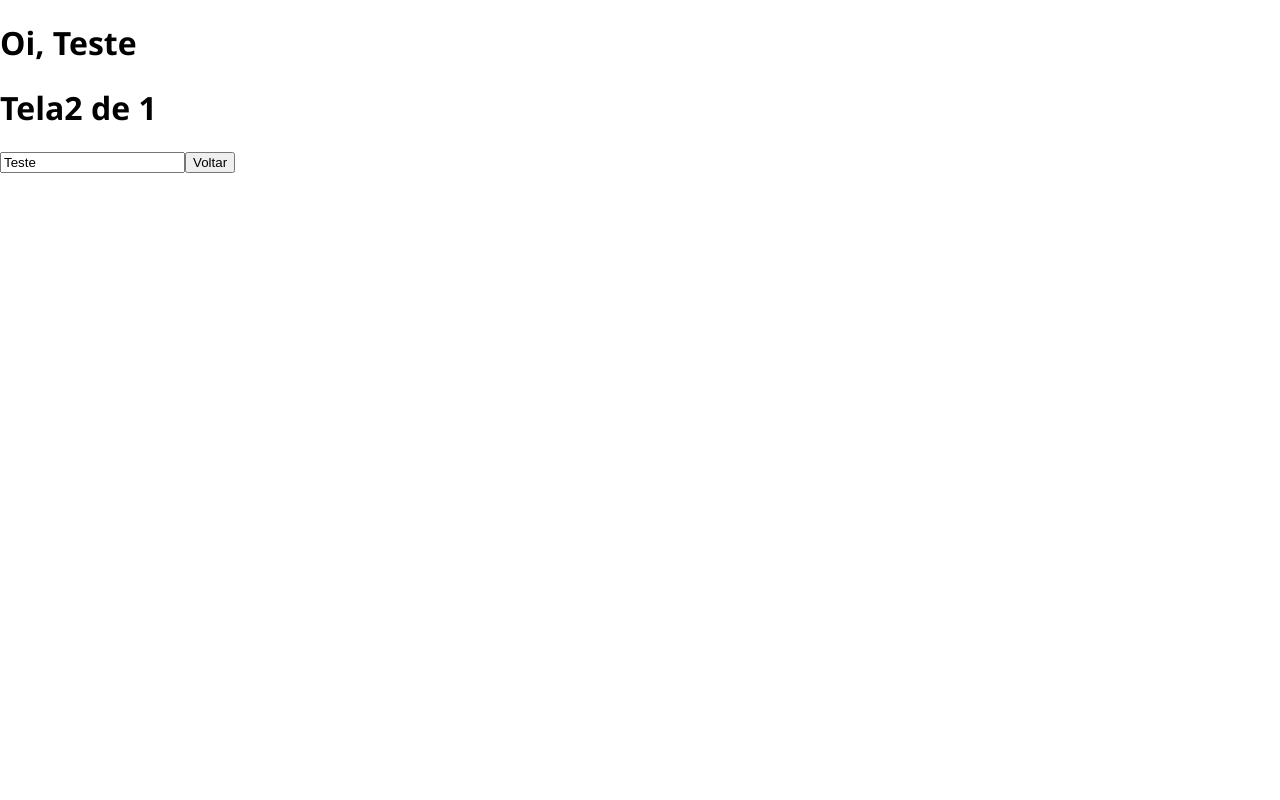
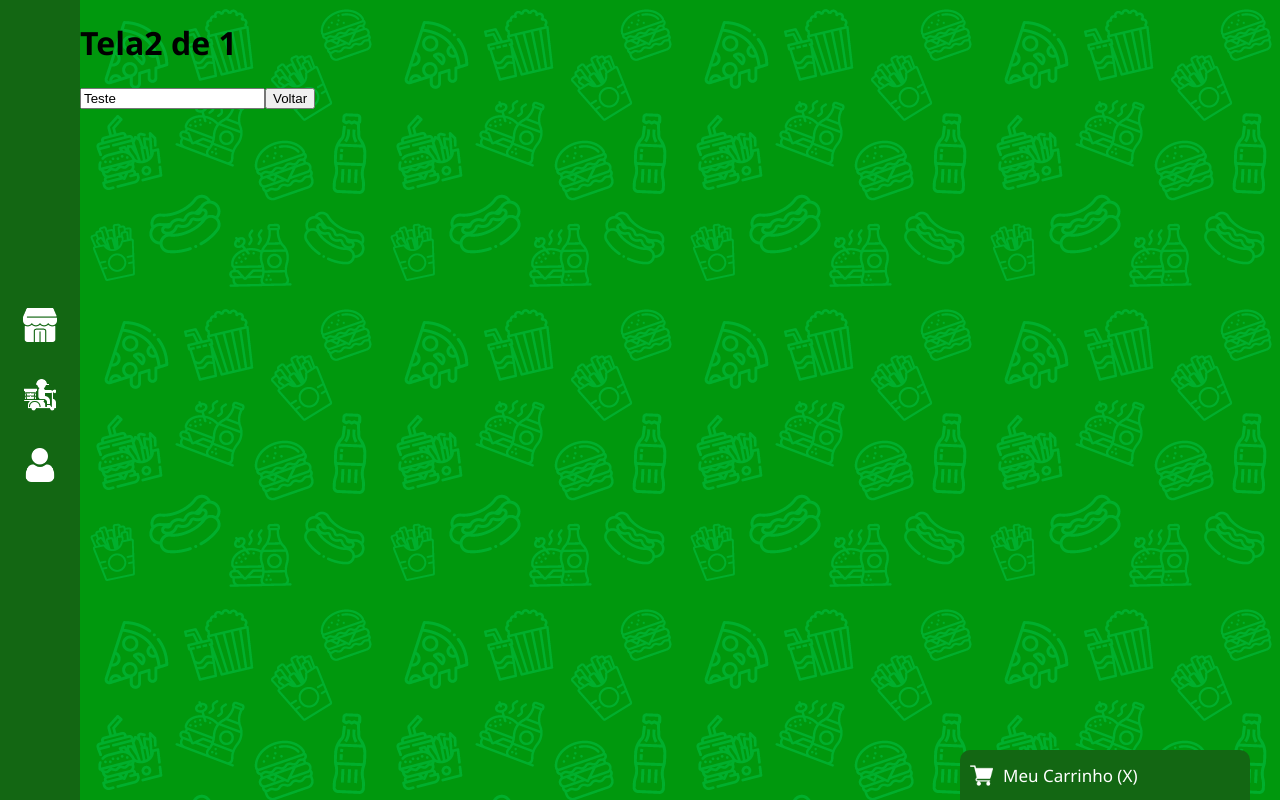
Before and after one commit to rodrigodos-santos/app-DevsFood, a React (Create React App) app: page /tela2/1 in a window 1280 px wide. Built offline with nearby package versions, Linux system fonts and the light colour scheme.

Commit message:
structure complete

```diff
--- a/src/App.js
+++ b/src/App.js
@@ -2,24 +2,44 @@
 import { BrowserRouter, Switch, Route } from "react-router-dom";
 import { useSelector } from 'react-redux';
 
+import { Container, Menu, PageBody } from './AppStyled';
+
 import HomeScreen from './pages/HomeScreen';
 import Tela2Screen from './pages/Tela2Screen';
+
+import PrivateRoute from './components/PrivateRoute';
+import MenuItem from './components/MenuItem';
+import Cart from './components/Cart';
 
 export default () => {
     const name = useSelector(state => state.user.name);
 
     return (
         <BrowserRouter>
-            <h1>Oi, {name}</h1>
-
+            <Container>
+                <Menu>
+                    <MenuItem icon="/assets/store.png" link="/"/>
+                    <MenuItem icon="/assets/order.png" link="/orders"/>
+                    <MenuItem icon="/assets/profile.png" link="/profile"/>
+                </Menu>
+                <PageBody>
                     <Switch>
                         <Route exact path="/">
                             <HomeScreen />
                         </Route>
+                        <PrivateRoute path="/orders">
+                            <div>Tela de Pedidos</div>
+                        </PrivateRoute>
+                        <PrivateRoute path="/profile">
+                            <div>Tela de Perfil</div>
+                        </PrivateRoute>
                         <Route path="/tela2/:nome">
                             <Tela2Screen />
                         </Route>
                     </Switch>
+                </PageBody>
+                <Cart/>
+            </Container>
         </BrowserRouter>
     );
 }
--- /dev/null
+++ b/src/AppStyled.js
@@ -0,0 +1,23 @@
+import styled from "styled-components";
+
+export const Container = styled.div`
+    display: flex;
+    height: 100vh;
+    background-color: #FF0000;
+`;
+
+export const Menu = styled.div`
+    display: flex;
+    justify-content: center;
+    align-items: center;
+    background-color: #136713;
+    width: 80px;
+    flex-direction: column;
+`;
+
+export const PageBody = styled.div`
+    display: flex;
+    background-color: #00980D;
+    background-image: url('/assets/bg.png');
+    flex: 1;
+`;
--- /dev/null
+++ b/src/components/Cart/index.js
@@ -0,0 +1,22 @@
+import React from 'react'
+import {
+    CartArea,
+    CartHeader,
+    CartIcon,
+    CartText,
+    CartBody
+} from './styled'
+
+export default () => {
+    return (
+        <CartArea>
+            <CartHeader>
+                <CartIcon src="/assets/cart.png"/>
+                <CartText>Meu Carrinho (X)</CartText>
+            </CartHeader>
+            <CartBody>
+
+            </CartBody>
+        </CartArea>
+    )
+}
--- /dev/null
+++ b/src/components/Cart/styled.js
@@ -0,0 +1,32 @@
+import styled from "styled-components";
+
+export const CartArea = styled.div`
+    background-color: #136713;
+    border-top-left-radius: 10px;
+    border-top-right-radius: 10px;
+    position: fixed;
+    bottom: 0;
+    right: 30px;
+`;
+
+export const CartHeader = styled.div`
+    width: 290px;
+    height: 50px;
+    display: flex;
+    align-items: center;
+    cursor: pointer;
+`;
+
+export const CartIcon = styled.img`
+    width: 23px;
+    height: auto;
+    margin-left: 10px;
+    margin-right: 10px;
+`;
+
+export const CartText = styled.div`
+    color: #FFF;
+    font-size: 17px;
+`;
+
+export const CartBody = styled.div``;
--- /dev/null
+++ b/src/components/MenuItem/index.js
@@ -0,0 +1,24 @@
+import React from 'react';
+import { useHistory, useLocation } from 'react-router-dom';
+import { LinkArea, LinkIcon } from './styled';
+
+export default ({icon, link}) => {
+    const history = useHistory();
+    const location = useLocation();
+
+    /* Compara a rota atual com o link de destino */
+    let isActive = location.pathname === link;
+
+    /* Função utilizada para que o usuário possa abrir o link em
+    outra página sem erro e o clique não recarregue a página */
+    const handleLinkClick = (e) => {
+        e.preventDefault();
+        history.push( link );
+    }
+
+    return(
+        <LinkArea active={isActive} href={link} onClick={handleLinkClick}>
+            <LinkIcon src={icon} />
+        </LinkArea>
+    );
+}
--- /dev/null
+++ b/src/components/MenuItem/styled.js
@@ -0,0 +1,16 @@
+import styled from "styled-components";
+
+export const LinkArea = styled.a`
+    display: flex;
+    justify-content: center;
+    align-items: center;
+    width: 60px;
+    height: 60px;
+    background-color: ${props => props.active ? '#0B4D0B' : 'transparent'};
+    border-radius: 10px;
+    margin-bottom: 10px;
+`;
+export const LinkIcon = styled.img`
+    width: 34px;
+    height: auto;
+`;
--- /dev/null
+++ b/src/components/PrivateRoute.js
@@ -0,0 +1,15 @@
+import React from 'react'
+import { useSelector } from 'react-redux'
+import { Route, useHistory } from 'react-router-dom'
+
+export default ({ children, ...rest }) => {
+    const history = useHistory()
+    const token = useSelector(state => state.user.token)
+    /* Se o token não existir volta para a página de login */
+    if(!token || token == ''){
+        history.push('/login')
+        return null
+    }
+
+    return <Route {...rest}>{children}</Route>
+}
--- a/src/reducers/UserReducer.js
+++ b/src/reducers/UserReducer.js
@@ -1,9 +1,13 @@
 const initialState = {
+    token:'',
     name: 'Teste'
 };
 
 export default (state = initialState, action) => {
     switch(action.type) {
+        case 'SET_TOKEN':
+            return {...state, token: action.payload.token};
+        break;
         case 'SET_NAME':
             return {...state, name: action.payload.name};
         break;
--- a/src/reducers/index.js
+++ b/src/reducers/index.js
@@ -1,6 +1,7 @@
 import { combineReducers } from 'redux';
 import UserReducer from './UserReducer';
 
+/* Exportando todos Reducers para a Store */
 export default combineReducers({
     user: UserReducer
 });
--- a/src/store.js
+++ b/src/store.js
@@ -4,11 +4,14 @@
 
 import rootReducer from './reducers';
 
+/* Configurações dos reducers mantidos */
 const persistConfig = {
     key: 'root',
-    storage
+    storage,
+    whitelist: ['user']
 };
 
+/* Reducer com configurações */
 const persistedReducer = persistReducer(persistConfig, rootReducer);
 
 let store = createStore(persistedReducer);
```
Lines whose indentation alone changed are shown as unchanged.
